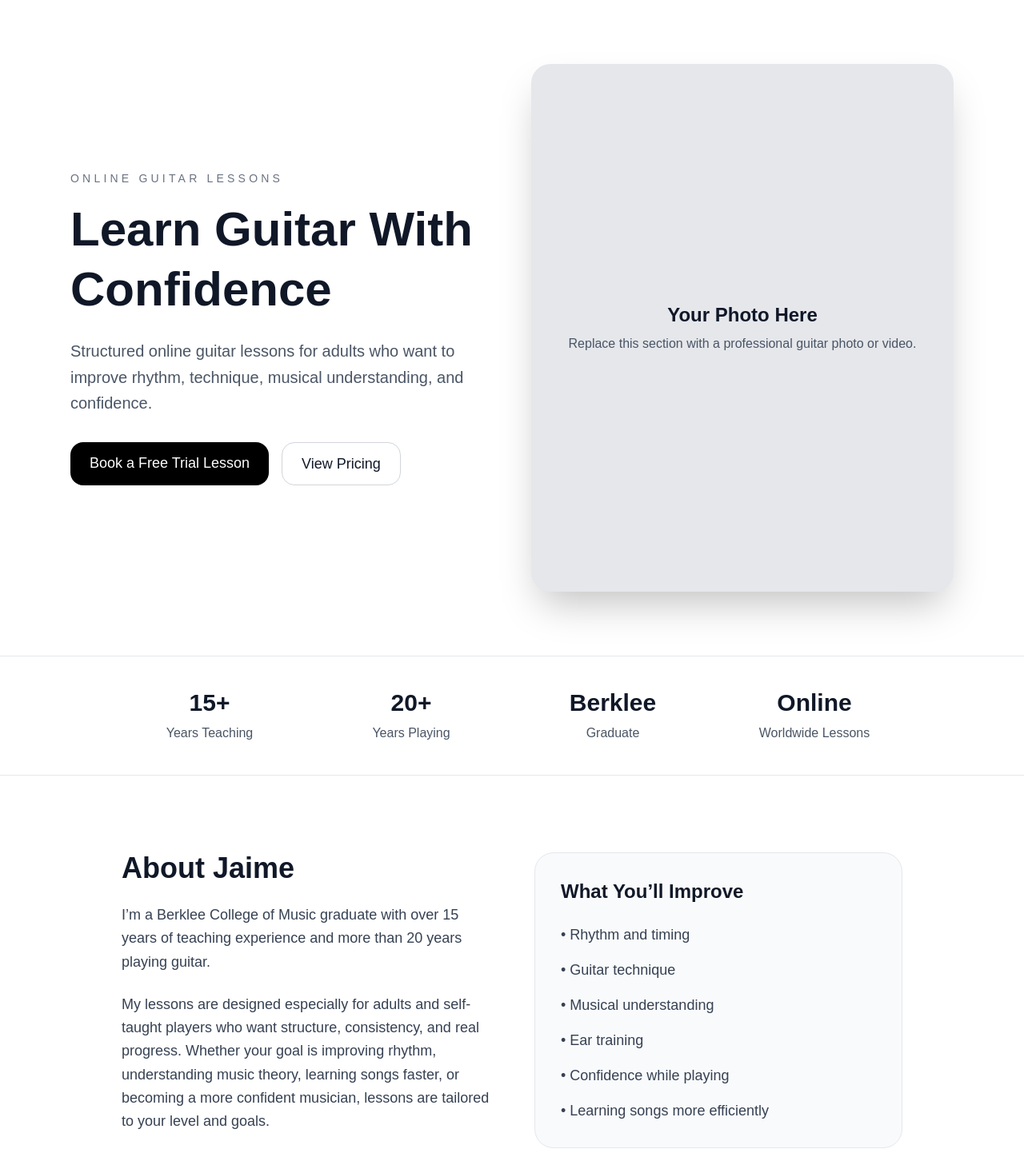
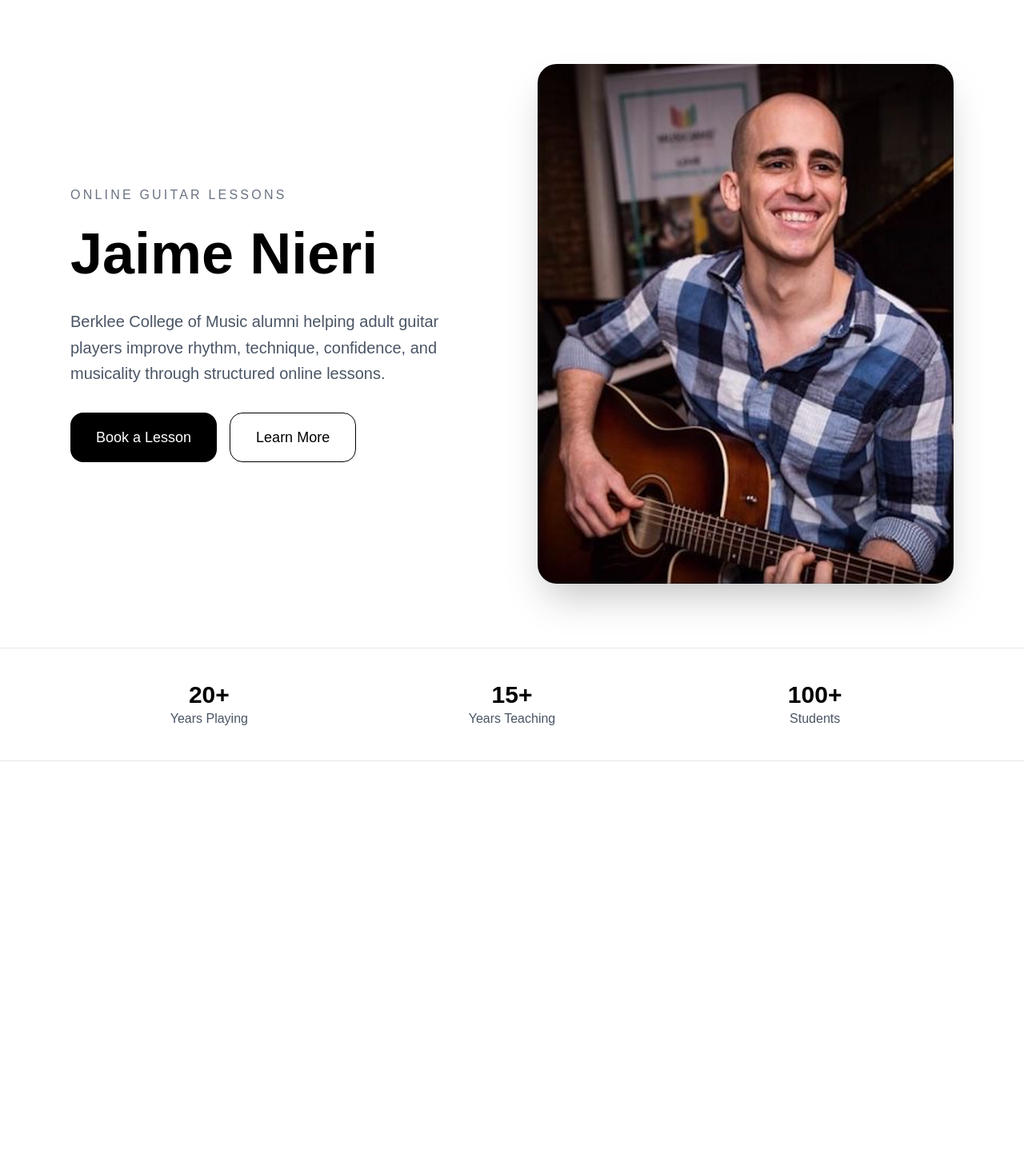
Before and after one commit to jaimenieri-ship-it/jaime-website, a Next.js app: page / in a window 1280 px wide. Shown: the top 1467 px of the page at 80% size. After the commit the page ends 952 px from the top, so only its background shows below. Built offline with nearby package versions, Linux system fonts and the light colour scheme.

Commit message:
restore full homepage with image

```diff
--- a/app/page.js
+++ b/app/page.js
@@ -1,227 +1,74 @@
-export default function JaimeNieriWebsite() {
+export default function Home() {
   return (
-    <div className="min-h-screen bg-white text-gray-900">
+    <main className="min-h-screen bg-white text-black">
+
       {/* Hero Section */}
-      <section className="px-6 py-20 max-w-6xl mx-auto">
-        <div className="grid md:grid-cols-2 gap-12 items-center">
+      <section className="max-w-6xl mx-auto px-6 py-20">
+        <div className="grid md:grid-cols-2 gap-16 items-center">
+
+          {/* Left Side */}
           <div>
-            <p className="uppercase tracking-[0.3em] text-sm text-gray-500 mb-4">
+            <p className="uppercase tracking-[0.2em] text-gray-500 mb-4">
               Online Guitar Lessons
             </p>
 
-            <h1 className="text-5xl md:text-6xl font-bold leading-tight mb-6">
-              Learn Guitar With Confidence
+            <h1 className="text-5xl md:text-7xl font-bold leading-tight mb-6">
+              Jaime Nieri
             </h1>
 
             <p className="text-xl text-gray-600 mb-8 leading-relaxed">
-              Structured online guitar lessons for adults who want to improve
-              rhythm, technique, musical understanding, and confidence.
+              Berklee College of Music alumni helping adult guitar players
+              improve rhythm, technique, confidence, and musicality through
+              structured online lessons.
             </p>
 
-            <div className="flex flex-wrap gap-4">
-              <a
-                href="#contact"
-                className="bg-black text-white px-6 py-3 rounded-2xl text-lg hover:opacity-90 transition"
-              >
-                Book a Free Trial Lesson
-              </a>
+            <div className="flex gap-4">
+              <button className="bg-black text-white px-8 py-4 rounded-2xl text-lg hover:opacity-80 transition">
+                Book a Lesson
+              </button>
 
-              <a
-                href="#pricing"
-                className="border border-gray-300 px-6 py-3 rounded-2xl text-lg hover:bg-gray-100 transition"
-              >
-                View Pricing
-              </a>
+              <button className="border border-black px-8 py-4 rounded-2xl text-lg hover:bg-black hover:text-white transition">
+                Learn More
+              </button>
             </div>
           </div>
 
+          {/* Right Side - Photo */}
           <div>
-            <div className="aspect-[4/5] rounded-3xl bg-gray-200 flex items-center justify-center shadow-2xl overflow-hidden">
-              <div className="text-center px-8">
-                <p className="text-2xl font-semibold mb-2">Your Photo Here</p>
-                <p className="text-gray-600">
-                  Replace this section with a professional guitar photo or video.
-                </p>
-              </div>
+            <div className="aspect-[4/5] rounded-3xl overflow-hidden shadow-2xl">
+              <img
+                src="/jaime.png"
+                alt="Jaime Nieri"
+                className="w-full h-full object-cover"
+              />
             </div>
           </div>
+
         </div>
       </section>
 
       {/* Stats */}
       <section className="border-y border-gray-200 py-10">
-        <div className="max-w-5xl mx-auto px-6 grid grid-cols-2 md:grid-cols-4 gap-8 text-center">
+        <div className="max-w-6xl mx-auto px-6 grid grid-cols-3 text-center gap-8">
+
           <div>
-            <h3 className="text-3xl font-bold">15+</h3>
-            <p className="text-gray-600 mt-2">Years Teaching</p>
+            <h3 className="text-3xl font-bold">20+</h3>
+            <p className="text-gray-600">Years Playing</p>
           </div>
 
           <div>
-            <h3 className="text-3xl font-bold">20+</h3>
-            <p className="text-gray-600 mt-2">Years Playing</p>
+            <h3 className="text-3xl font-bold">15+</h3>
+            <p className="text-gray-600">Years Teaching</p>
           </div>
 
           <div>
-            <h3 className="text-3xl font-bold">Berklee</h3>
-            <p className="text-gray-600 mt-2">Graduate</p>
+            <h3 className="text-3xl font-bold">100+</h3>
+            <p className="text-gray-600">Students</p>
           </div>
 
-          <div>
-            <h3 className="text-3xl font-bold">Online</h3>
-            <p className="text-gray-600 mt-2">Worldwide Lessons</p>
-          </div>
         </div>
       </section>
 
-      {/* About */}
-      <section className="max-w-5xl mx-auto px-6 py-24">
-        <div className="grid md:grid-cols-2 gap-14 items-start">
-          <div>
-            <h2 className="text-4xl font-bold mb-6">About Jaime</h2>
-
-            <p className="text-gray-700 leading-relaxed mb-6 text-lg">
-              I’m a Berklee College of Music graduate with over 15 years of
-              teaching experience and more than 20 years playing guitar.
-            </p>
-
-            <p className="text-gray-700 leading-relaxed text-lg">
-              My lessons are designed especially for adults and self-taught
-              players who want structure, consistency, and real progress.
-              Whether your goal is improving rhythm, understanding music
-              theory, learning songs faster, or becoming a more confident
-              musician, lessons are tailored to your level and goals.
-            </p>
-          </div>
-
-          <div className="bg-gray-50 rounded-3xl p-8 border border-gray-200">
-            <h3 className="text-2xl font-semibold mb-6">What You’ll Improve</h3>
-
-            <ul className="space-y-4 text-lg text-gray-700">
-              <li>• Rhythm and timing</li>
-              <li>• Guitar technique</li>
-              <li>• Musical understanding</li>
-              <li>• Ear training</li>
-              <li>• Confidence while playing</li>
-              <li>• Learning songs more efficiently</li>
-            </ul>
-          </div>
-        </div>
-      </section>
-
-      {/* Testimonials */}
-      <section className="bg-gray-50 py-24 px-6">
-        <div className="max-w-6xl mx-auto">
-          <div className="text-center mb-14">
-            <h2 className="text-4xl font-bold mb-4">Student Testimonials</h2>
-            <p className="text-gray-600 text-lg">
-              Feedback from adult students and musicians.
-            </p>
-          </div>
-
-          <div className="grid md:grid-cols-3 gap-8">
-            <div className="bg-white p-8 rounded-3xl shadow-sm border border-gray-100">
-              <p className="text-gray-700 leading-relaxed mb-6">
-                “Jaime helped me finally understand rhythm and timing. Lessons
-                are structured, motivating, and very practical.”
-              </p>
-
-              <p className="font-semibold">— Adult Guitar Student</p>
-            </div>
-
-            <div className="bg-white p-8 rounded-3xl shadow-sm border border-gray-100">
-              <p className="text-gray-700 leading-relaxed mb-6">
-                “Very patient and incredibly knowledgeable. I improved more in
-                a few months than I had in years teaching myself.”
-              </p>
-
-              <p className="font-semibold">— Online Student</p>
-            </div>
-
-            <div className="bg-white p-8 rounded-3xl shadow-sm border border-gray-100">
-              <p className="text-gray-700 leading-relaxed mb-6">
-                “Lessons are focused, encouraging, and adapted to my goals.
-                Highly recommended for adult learners.”
-              </p>
-
-              <p className="font-semibold">— Intermediate Guitar Player</p>
-            </div>
-          </div>
-        </div>
-      </section>
-
-      {/* Pricing */}
-      <section id="pricing" className="max-w-6xl mx-auto px-6 py-24">
-        <div className="text-center mb-14">
-          <h2 className="text-4xl font-bold mb-4">Lesson Pricing</h2>
-          <p className="text-gray-600 text-lg">
-            Online lessons tailored to your goals and level.
-          </p>
-        </div>
-
-        <div className="grid md:grid-cols-3 gap-8">
-          <div className="border border-gray-200 rounded-3xl p-10 text-center">
-            <h3 className="text-2xl font-semibold mb-4">30 Minutes</h3>
-            <p className="text-5xl font-bold mb-6">$45</p>
-            <p className="text-gray-600">
-              Great for focused weekly practice and busy schedules.
-            </p>
-          </div>
-
-          <div className="border-2 border-black rounded-3xl p-10 text-center shadow-xl">
-            <div className="inline-block bg-black text-white px-4 py-1 rounded-full text-sm mb-5">
-              Most Popular
-            </div>
-
-            <h3 className="text-2xl font-semibold mb-4">45 Minutes</h3>
-            <p className="text-5xl font-bold mb-6">$60</p>
-            <p className="text-gray-600">
-              The best balance between depth, progress, and consistency.
-            </p>
-          </div>
-
-          <div className="border border-gray-200 rounded-3xl p-10 text-center">
-            <h3 className="text-2xl font-semibold mb-4">60 Minutes</h3>
-            <p className="text-5xl font-bold mb-6">$80</p>
-            <p className="text-gray-600">
-              Ideal for advanced students and in-depth learning.
-            </p>
-          </div>
-        </div>
-      </section>
-
-      {/* Contact */}
-      <section
-        id="contact"
-        className="bg-black text-white py-24 px-6"
-      >
-        <div className="max-w-4xl mx-auto text-center">
-          <h2 className="text-4xl font-bold mb-6">
-            Ready to Start Learning?
-          </h2>
-
-          <p className="text-xl text-gray-300 mb-10 leading-relaxed">
-            Book a free trial lesson and start building confidence,
-            consistency, and musical understanding.
-          </p>
-
-          <div className="flex flex-col md:flex-row gap-4 justify-center">
-            <a
-              href="mailto:your@email.com"
-              className="bg-white text-black px-8 py-4 rounded-2xl text-lg font-medium hover:opacity-90 transition"
-            >
-              Email Me
-            </a>
-
-            <a
-              href="https://calendly.com"
-              target="_blank"
-              className="border border-white px-8 py-4 rounded-2xl text-lg hover:bg-white hover:text-black transition"
-            >
-              Schedule a Lesson
-            </a>
-          </div>
-        </div>
-      </section>
-    </div>
+    </main>
   );
 }
```
